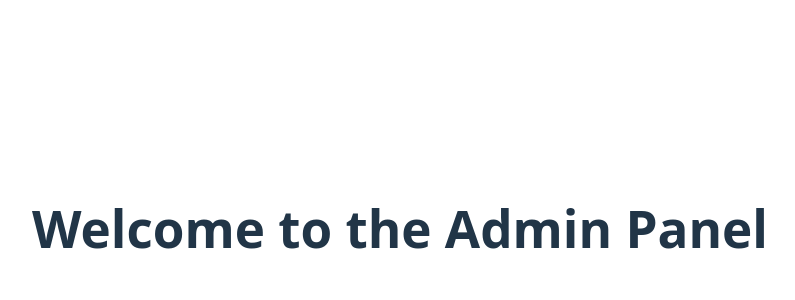
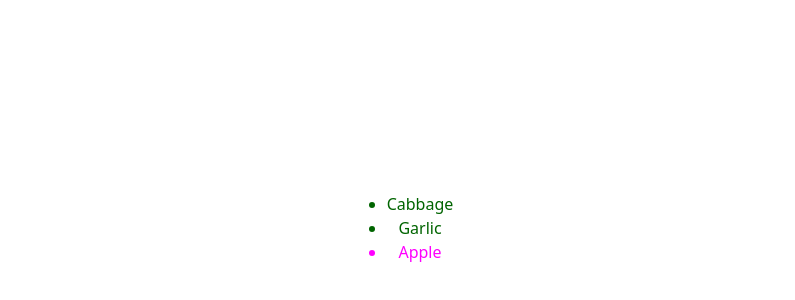
Before and after one commit to Ry-leigh/appdev1, a React (Vite) app in the folder react-quickstart/: page / in a window 1280 px wide. Shown: the part 172-472 px from the top of the page, without its empty margins (240-1035 px from the left). Built offline with nearby package versions, Linux system fonts and the light colour scheme.

Commit message:
Done rendering lists

```diff
--- a/react-quickstart/src/App.jsx
+++ b/react-quickstart/src/App.jsx
@@ -36,18 +36,42 @@
   );
 }
 
-let isLoggedIn = true;
-let content;
-if (isLoggedIn) {
-  content = <AdminPanel />;
-} else {
-  content = <LoginForm />;
+// let isLoggedIn = true;
+// let content;
+// if (isLoggedIn) {
+//   content = <AdminPanel />;
+// } else {
+//   content = <LoginForm />;
+// }
+
+const products = [
+  { title: 'Cabbage', isFruit: false, id: 1 },
+  { title: 'Garlic', isFruit: false, id: 2 },
+  { title: 'Apple', isFruit: true, id: 3 },
+];
+
+function ShoppingList() {
+  const listItems = products.map(product =>
+    <li
+      key={product.id}
+      style={{
+        color: product.isFruit ? 'magenta' : 'darkgreen'
+      }}
+    >
+      {product.title}
+    </li>
+  );
+
+  return (
+    <ul>{listItems}</ul>
+  );
 }
+
 
 function App() {
   return (
     <>
-      {content}
+      <ShoppingList />
     </>
   );
 }
```
